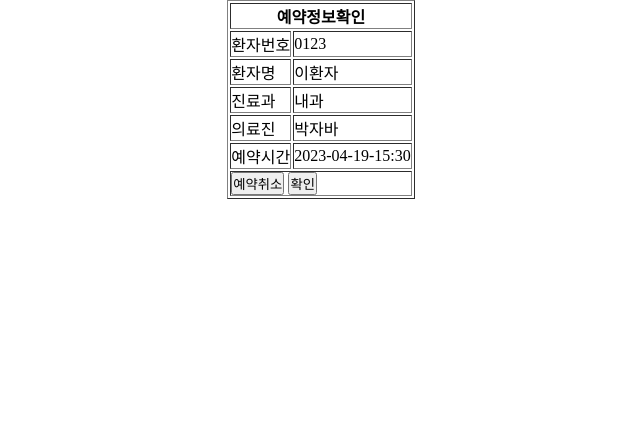
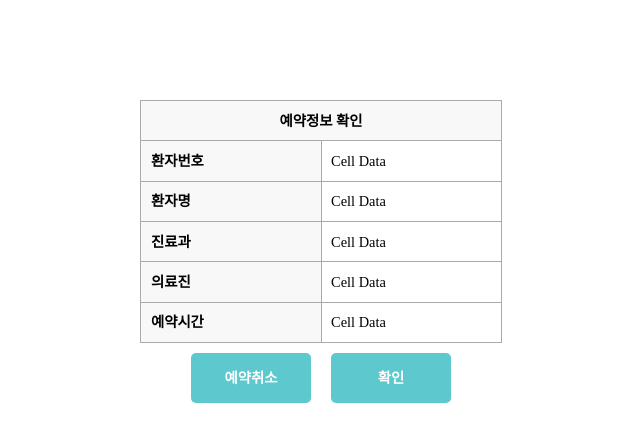
Before and after one commit to hojomu/TEAM_CONTROL_Reservation, a Java web app: page /UserCheck in a window 1280 px wide. Shown: the top 442 px of the page, without its empty margins (319-959 px from the left). Run offline with Spring Boot 4, a stand-in JSP engine, Linux system fonts and the light colour scheme; the project's own start-up code is not run, and a stand-in starts its controllers and pages.

Commit message:
soom 02:45

```diff
--- a/TEAM_CONTROL_Reservation/src/main/webapp/WEB-INF/views/UserCheck.jsp
+++ b/TEAM_CONTROL_Reservation/src/main/webapp/WEB-INF/views/UserCheck.jsp
@@ -11,36 +11,47 @@
 
 </head>
 <body>
-
-<table border="1">
-
+<main>
+  <div role="region" aria-label="data table" tabindex="0" class="primary">
+ <table>
+      <thead>
         <tr>
-		<th colspan="2">예약정보확인</th>
+          <th class="pin" colspan="2"> 예약정보 확인 </th>
         </tr>
-
+      </thead>
+      <tbody>
         <tr>
-		<td>환자번호</td><td>0123</td>
+          <th>환자번호</th>
+          <td>Cell Data</td>
         </tr>
         <tr>
-		<td>환자명</td><td>이환자</td>
+          <th>환자명</th>
+          <td>Cell Data</td>
         </tr>
         <tr>
-		<td>진료과</td><td>내과</td>
+          <th>진료과</th>
+          <td>Cell Data</td>
         </tr>
         <tr>
-		<td>의료진</td><td>박자바</td>
+          <th>의료진</th>
+          <td>Cell Data</td>
         </tr>
         <tr>
-		<td>예약시간</td><td>2023-04-19-15:30</td>
+          <th>예약시간</th>
+          <td>Cell Data</td>
         </tr>
-	<tr>
-		<td colspan="2">
-		<button onclick="location.href='http://localhost:8080/index'">예약취소</button>
-		<button onclick="location.href='http://localhost:8080/index'">확인</button>
-		</td>
-	</tr>
+        </tbody>
 
 </table>
+</div>
+
+   <div class="container">
+    <a href="/index" title="Button border lightblue" class="button button_left btnFloat btnLightBlue">예약취소</a>
+    <a href="/index" title="Button border lightblue" class="button button_right btnFloat btnLightBlue">확인</a>
+    <div class="clear"></div>
+  </div>
+
+</main>
 
 </body>
 </html>
--- a/TEAM_CONTROL_Reservation/src/main/webapp/resources/css/usercheck.css
+++ b/TEAM_CONTROL_Reservation/src/main/webapp/resources/css/usercheck.css
@@ -7,3 +7,189 @@
   list-style: none;
   color: #000000;
 }
+body {
+  font: 90%/1.4 system-ui;
+  margin: 0;
+  font-family: sans-serif;
+}
+main{
+	    display: flex;
+        justify-content: center;
+        align-items: center;
+        flex-direction: column-reverse;
+}
+
+/* table css */
+/* aside {
+  padding: 7vh 5vw;
+} */
+.primary {
+  overflow: auto;
+  scroll-snap-type: both mandatory;
+  /* height: 80vh; */
+}
+@media (min-width: 40em) {
+  main {
+    /* display: flex; */
+  }
+  .primary {
+    order: 2;
+  }
+}
+table {
+  border-collapse: collapse;
+  border: 1;
+  margin-top: 100px;
+}
+th,
+td {
+  border: 1px solid #aaa;
+  background-clip: padding-box;
+  scroll-snap-align: start;
+/*   border-right: 0; */
+}
+/*   tbody tr:last-child th,
+tbody tr:last-child td {
+  border-bottom: 0;
+}  */
+thead {
+  z-index: 1000;
+  position: relative;
+}
+th,
+td {
+  padding: 0.6rem;
+  min-width: 10rem;
+  text-align: left;
+  margin: 0;
+}
+thead th {
+  position: sticky;
+  top: 0;
+  text-align: center;
+/*   border-top: 0; */
+  background-clip: padding-box;
+}
+thead th.pin {
+  left: 0;
+  z-index: 1001;
+/*   border-left: 0; */
+}
+tbody th {
+  background-clip: padding-box;
+/*   border-left: 0; */
+}
+tbody {
+  z-index: 10;
+  position: relative;
+}
+tbody th {
+  position: sticky;
+  left: 0;
+}
+thead th,
+tbody th {
+  background-color: #f8f8f8;
+}
+
+/* button css */
+p {
+  margin-bottom: 0.5em;
+}
+a,
+a:visited {
+  text-decoration: none;
+  color: #00AE68;
+}
+.clear {
+  clear: both;
+}
+.pageTitle {
+  font-size: 2em;
+  font-weight: 700;
+  text-transform: uppercase;
+  line-height: 1em;
+  color: #00AE68;
+}
+.pageSubTitle {
+  margin-bottom: 0.5em;
+  font-size: 1.3em;
+  font-weight: 700;
+  line-height: 1em;
+  color: #222;
+}
+.articleTitle {
+  font-size: 1.15em;
+  font-weight: 700;
+  line-height: 1em;
+  color: #222;
+}
+.wrapper {
+  width: 600px;
+  margin: 20px auto;
+}
+.container {
+    /* padding-top: 1em; */
+    /* margin-top: 1em; */
+}
+a.button {
+  display: block;
+  position: relative;
+  float: left;
+  width: 120px;
+  padding: 0;
+ /*  margin: 10px 20px 10px 0; */
+  margin:10px;
+  font-weight: 600;
+  text-align: center;
+  line-height: 50px;
+  color: #FFF;
+  border-radius: 5px;
+  transition: all 0.2s ;
+}
+.btnLightBlue {
+  background: #5DC8CD;
+}
+.btnFloat {
+  background: none;
+  box-shadow: 0px 0px 0px 0px rgba(0, 0, 0, 0.5);
+}
+.button_left:before {
+  content: '예약취소';
+  display: block;
+  position: absolute;
+  top: 0;
+  left: 0;
+  width: 120px;
+  height: 50px;
+  border-radius: 5px;
+  transition: all 0.2s ;
+}
+.button_right:before {
+  content: '확인';
+  display: block;
+  position: absolute;
+  top: 0;
+  left: 0;
+  width: 120px;
+  height: 50px;
+  border-radius: 5px;
+  transition: all 0.2s ;
+}
+.btnLightBlue.btnFloat:before {
+  background: #5DC8CD;
+}
+.btnFloat:before {
+  box-shadow: 0px 0px 0px 0px rgba(0, 0, 0, 0.4);
+}
+.btnFloat:hover:before {
+
+}
+.btnFloat:hover:before {
+  margin-top: -2px;
+  margin-left: 0px;
+  transform: scale(1.1,1.1);
+  -ms-transform: scale(1.1,1.1);
+  -webkit-transform: scale(1.1,1.1);
+  box-shadow: 0px 5px 5px -2px rgba(0, 0, 0, 0.25);
+}
```
Lines whose indentation alone changed are shown as unchanged.
